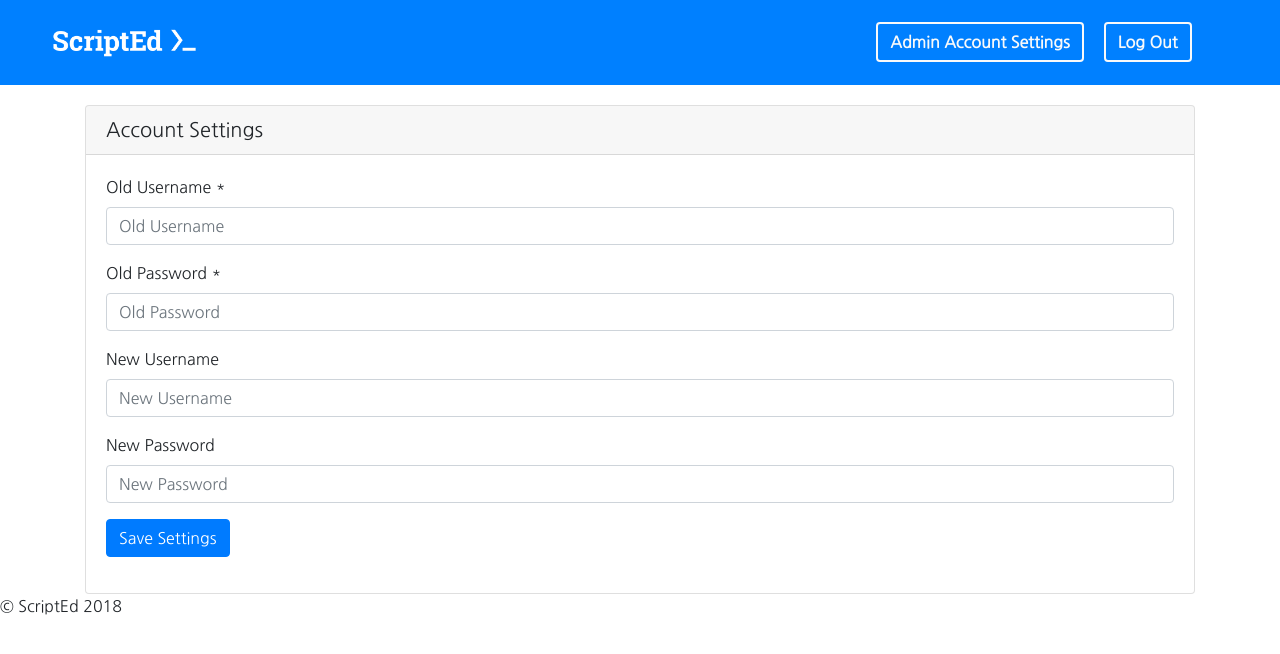
After one commit to soybean/scripted, a Flask app: page /admin/settings in a window 1280 px wide. The commit adds this page. Shown: the top 654 px of the page. Run offline with Flask 2, Linux system fonts and the light colour scheme; some libraries are stand-ins or nearby versions.

Commit message:
Admin Settings change username/password. Made login page kinda prettier

```diff
--- a/app.py
+++ b/app.py
@@ -5,6 +5,7 @@ from flask_mail import Mail, Message
 from app import db, app
 from app.models import Project
 from app.models import Tags
+from app.models import Admin
 from PIL import Image
 
 from flask_debugtoolbar import DebugToolbarExtension
@@ -85,13 +86,9 @@ def submit():
         num_developers = request.form['num_developers']
         developers = ''
         for i in range(int(num_developers)):
-            print ("heyyy")
-            print (str(i) + '----')
             developers += request.form['developers' + str(i)]
             if not (i==int(num_developers)-1):
                 developers += ','
-        print (developers)
-        print ("waaaat")
         github_usernames = request.form['github_usernames']
         description = request.form['description']
         link = request.form['link']
@@ -144,7 +141,6 @@ def submit():
 
                 db.session.commit()
                 db.session.close()
-
 
                 email = Message(subject=CONFIRMATION_MAIL_SUBJECT,
                                 body=CONFIRMATION_MAIL_BODY,
@@ -235,13 +231,46 @@ def delete_tag():
 @app.route('/login', methods=['GET', 'POST'])
 def login():
     error = None
+    print(session)
     if request.method == 'POST':
-        if request.form['username'] != 'admin' or request.form['password'] != 'admin':
+        username = request.form['username']
+        password = request.form['password']
+        user = db.session.query(Admin).filter(Admin.username==username, Admin.password==password).first()
+        if user is None:
             error = 'Invalid Credentials. Please try again.'
         else:
-            session['user']='admin'
+            session['user'] = username
             return redirect(url_for('admin'))
     return render_template('login.html', error=error)
+
+@app.route('/logout', methods=['GET', 'POST'])
+def logout():
+    session.clear()
+    return redirect(url_for('login'))
+
+@app.route('/admin/settings', methods=['GET', 'POST'])
+def account_settings():
+    error = None
+    success = None
+    if request.method == 'POST':
+        print(request.form)
+        old_username = request.form['old_username']
+        old_password = request.form['old_password']
+        user = db.session.query(Admin).filter(Admin.username==old_username, Admin.password==old_password).first()
+        if user is None:
+            error = 'Invalid Credentials. Please try again.'
+        else:
+            new_username = request.form['new_username']
+            new_password = request.form['new_password']
+            if new_username == '' and new_password == '':
+                success = 'No changes made.'
+                return render_template('accountSettings.html', success=success)
+            db.session.query(Admin).filter(Admin.username==old_username, Admin.password==old_password).update({'username': new_username, 'password': new_password})
+            db.session.commit()
+            db.session.close()
+            success = 'Successfully updated account information.'
+            return render_template('accountSettings.html', success=success)
+    return render_template('adminSettings.html', error=error)
 
 @app.route('/delete', methods=["POST"])
 def delete():
--- a/static/css/main.css
+++ b/static/css/main.css
@@ -72,6 +72,28 @@ h3 {
     float: right;
     margin-right: 88.5px;
     margin-top: 22px;
+}
+
+.logout-button {
+    border: 2px solid;
+    font-weight: 800;
+    float: right;
+    margin-right: 88.5px;
+    margin-top: 22px;
+}
+
+.account-settings-button {
+    border: 2px solid;
+    font-weight: 800;
+    float: right;
+    margin-right: 20px;
+    margin-top: 22px;
+}
+
+.admin-view-button {
+    border: 2px solid;
+    font-weight: 800;
+    margin-top: -22px;
 }
 
 .button {
--- /dev/null
+++ b/templates/adminSettings.html
@@ -0,0 +1,79 @@
+{% extends 'base.html' %}
+
+{% block title %}Admin Account Settings{% endblock %}
+
+{% block header_buttons %}
+  <a class='btn btn-outline-light logout-button' href='/logout'>Log Out</a>
+  <a class='btn btn-outline-light account-settings-button' href='/admin/settings'>Admin Account Settings</a>
+{% endblock %}
+
+{% block content %}
+  <link rel="stylesheet" href="https://use.fontawesome.com/releases/v5.1.0/css/all.css" integrity="sha384-lKuwvrZot6UHsBSfcMvOkWwlCMgc0TaWr+30HWe3a4ltaBwTZhyTEggF5tJv8tbt" crossorigin="anonymous">
+  <body>
+    <div class='container'>
+      <div class="card login-card">
+        <h5 class="card-header">Account Settings</h5>
+        <div class="card-body">
+
+          {% if error %}
+            <div class="alert alert-danger" role="alert">
+              {{ error }}
+            </div>
+          {% endif %}
+
+          {% if success %}
+            <div class="alert alert-success" role="alert">
+              {{ success }}
+            </div>
+          {% endif %}
+
+          <form action ="" method = "post">
+
+            <div class="form-group">
+              <label class="control-label requiredField" for="old_username">
+                Old Username
+                <span class="asteriskField">*</span>
+              </label>
+              <input class="form-control" name="old_username" type="text" value "{{ request.form.old_username }}" required placeholder="Old Username" />
+              <div class='invalid-feedback'>
+                Please enter your old username
+              </div>
+            </div>
+
+            <div class="form-group">
+              <label class="control-label requiredField" for="old_password">
+                Old Password
+                <span class="asteriskField">*</span>
+              </label>
+              <input class="form-control" name="old_password" type="password" value "{{ request.form.old_password }}" required placeholder="Old Password" />
+              <div class='invalid-feedback'>
+                Please enter your old password
+              </div>
+            </div>
+
+            <div class="form-group">
+              <label class="control-label" for="new_username">
+                New Username
+              </label>
+              <input class="form-control" name="new_username" type="text" value "{{ request.form.new_username }}" placeholder="New Username" />
+            </div>
+
+            <div class="form-group">
+              <label class="control-label" for="new_password">
+                New Password
+              </label>
+              <input class="form-control" name="new_password" type="password" value "{{ request.form.new_password }}" placeholder="New Password" />
+            </div>
+
+            <div class="form-group">
+              <button class="btn btn-primary " name="submit" type="submit">
+                Save Settings
+              </button>
+            </div>
+
+          </form>
+        </div>
+      </div>
+    </div>
+  </body>
+{% endblock %}
--- a/templates/adminView.html
+++ b/templates/adminView.html
@@ -1,6 +1,11 @@
 {% extends 'base.html' %}
 
 {% block title %}Admin Panel{% endblock %}
+
+{% block header_buttons %}
+  <a class='btn btn-outline-light logout-button' href='/logout'>Log Out</a>
+  <a class='btn btn-outline-light account-settings-button' href='/admin/settings'>Account Settings</a>
+{% endblock %}
 
 {% block content %}
 <link rel="stylesheet" href="https://use.fontawesome.com/releases/v5.1.0/css/all.css" integrity="sha384-lKuwvrZot6UHsBSfcMvOkWwlCMgc0TaWr+30HWe3a4ltaBwTZhyTEggF5tJv8tbt" crossorigin="anonymous">
--- a/templates/base.html
+++ b/templates/base.html
@@ -20,7 +20,7 @@
           <img src='../static/img/scripted.png' height='30px'></img>
         </a>
 
-        <a class='btn btn-outline-light submit-button' href='/submit'>Submit</a>
+        {% block header_buttons %} {% endblock %}
     </div>
 </head>
 
--- a/templates/gallery.html
+++ b/templates/gallery.html
@@ -1,6 +1,10 @@
 {% extends 'base.html' %}
 
 {% block title %}Project Gallery{% endblock %}
+
+{% block header_buttons %}
+  <a class='btn btn-outline-light submit-button' href='/submit'>Submit</a>
+{% endblock %}
 
 {% block content %}
   <body>
@@ -60,7 +64,7 @@
               <div class='col-md-4'>
               <p><small>Filter by tags</small></p>
               {% for tag in tags %}
-              <a href="#/" class="badge badge-pill badge-primary {{ tag.color }} {{ tag.tag }} tag-unclicked" onclick='badgeClicked({{ loop.index }})' id="{{ loop.index }}">{{ tag.tag }}  <div class='cross'>&times;</div></a>
+              <a href="#/" class="badge badge-pill badge-primary {{ tag.color }} {{ tag.tag }} tag-unclicked" onclick='badgeClickedGallery({{ loop.index }})' id="{{ loop.index }}">{{ tag.tag }}  <div class='cross'>&times;</div></a>
               {% if loop.index % 4 == 0 %}
                 <br>
               {% endif %}
```
Also changed, not shown: app/models.py (+10 -0 lines), static/js/index.js (+21 -10 lines), templates/form.html (+6 -7 lines), templates/login.html (+36 -6 lines), templates/project2.html (+11 -1 lines), templates/tags.html (+7 -0 lines), static/img/20180701_185121.jpg (added), static/img/IMG_4926.JPG (added), static/img/IMG_6195.JPG (added), static/img/IMG_6699.jpg (added), static/img/IMG_6863.jpg (added), 1 other file.
